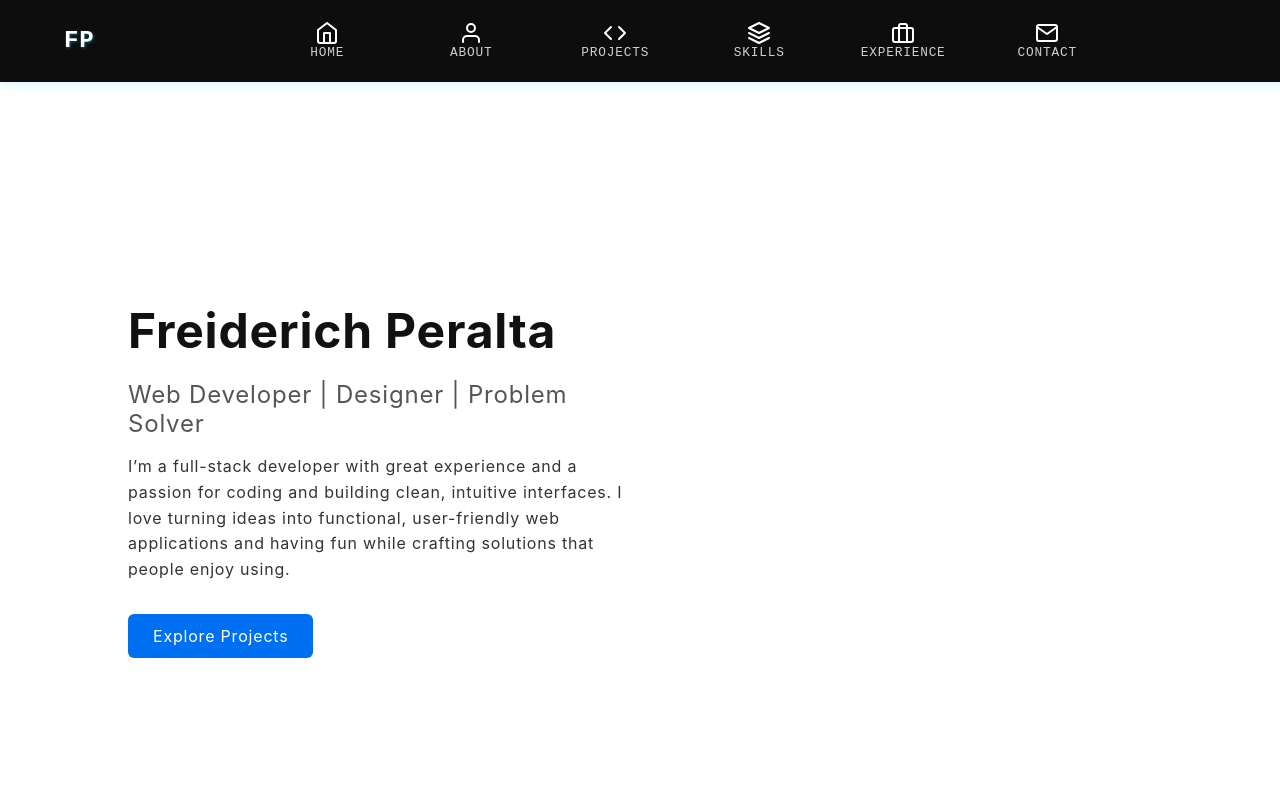
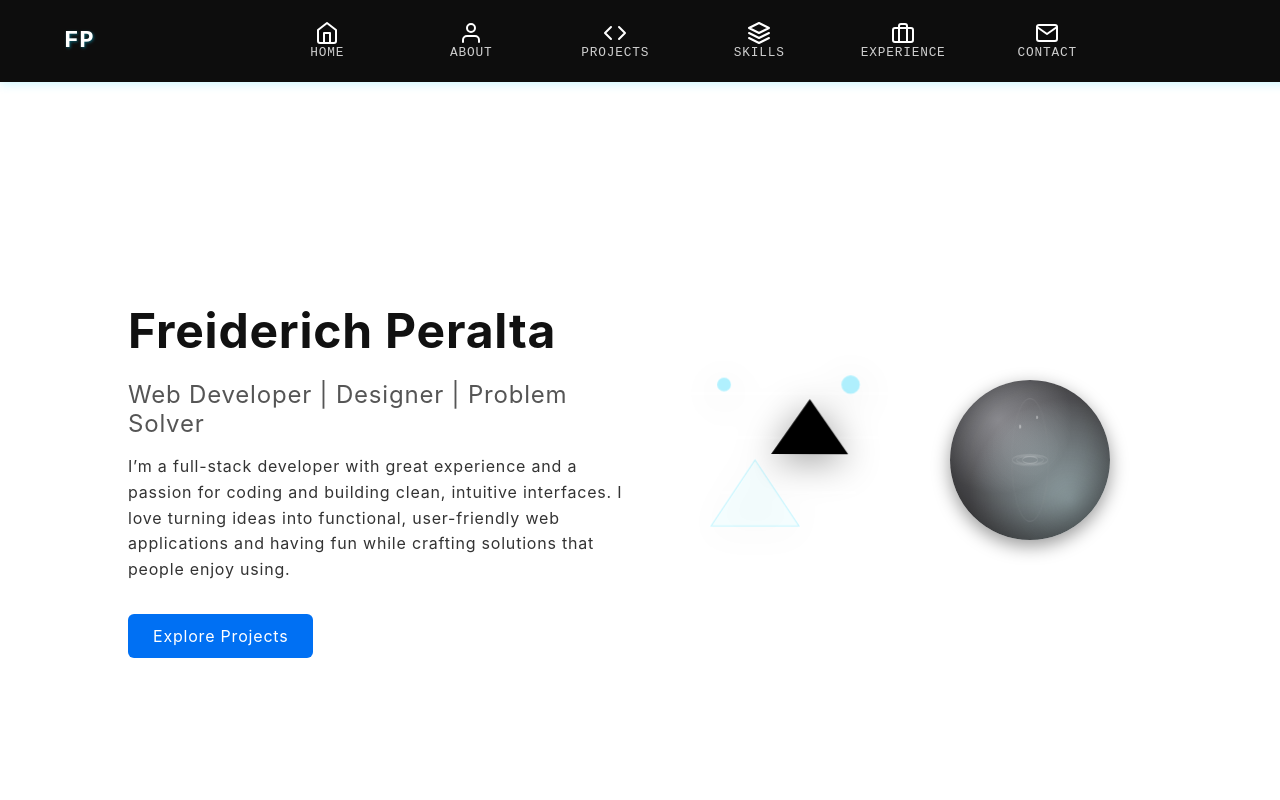
Before and after one commit to Freiderich/Portfolio, a React (Vite) app: page / in a window 1280 px wide. Shown: the top 800 px of the page. Built offline with nearby package versions, Linux system fonts and the light colour scheme.

Commit message:
Added appearance in home

```diff
--- a/src/components/Home.jsx
+++ b/src/components/Home.jsx
@@ -19,9 +19,46 @@ function Home() {
           <a href="#projects" className="cta-btn">Explore Projects</a>
         </div>
 
-        {/* RIGHT COLUMN (optional) */}
+        {/* RIGHT SIDE: abstract shapes + rotating globe */}
         <div className="home-right">
-          {/* You could add a minimal illustration or leave blank */}
+          <div className="right-inner">
+            {/* Abstract geometric composition (left of globe) */}
+            <div className="geom-wrap" aria-hidden="true">
+              <svg className="geom-svg" viewBox="0 0 200 200" preserveAspectRatio="xMidYMid meet">
+
+                <line x1="10" y1="40" x2="190" y2="40" className="g-line g-line-1" />
+                <line x1="20" y1="80" x2="180" y2="80" className="g-line g-line-2" />
+                <line x1="40" y1="130" x2="160" y2="130" className="g-line g-line-3" />
+
+
+                <polygon points="30,160 70,100 110,160" className="g-tri g-tri-1" />
+                <polygon points="120,45 155,95 85,95" className="g-tri-2" />
+
+
+                <circle cx="150" cy="30" r="8" className="g-dot g-dot-1" />
+                <circle cx="40" cy="30" r="6" className="g-dot g-dot-2" />
+              </svg>
+            </div>
+
+            {/* Globe (right) */}
+            <div className="globe-wrap" role="img" aria-label="Animated globe showing global work">
+              <div className="globe-sphere">
+                <div className="globe-core" />
+
+
+                <svg className="globe-lines" viewBox="0 0 120 120" preserveAspectRatio="xMidYMid meet">
+                  <g className="globe-group">
+                    <ellipse className="g-lat g-lat-1" cx="60" cy="60" rx="45" ry="4" />
+                    <ellipse className="g-lat g-lat-2" cx="60" cy="60" rx="35" ry="3" />
+                    <ellipse className="g-lat g-lat-3" cx="60" cy="60" rx="25" ry="2.5" />
+                    <circle cx="60" cy="60" r="46" className="g-ring" />
+                    <circle cx="85" cy="35" r="1.6" className="g-glint" />
+                    <circle cx="42" cy="28" r="1.4" className="g-glint" />
+                  </g>
+                </svg>
+              </div>
+            </div>
+          </div>
         </div>
       </div>
     </section>
--- a/src/styles/Home.css
+++ b/src/styles/Home.css
@@ -69,3 +69,171 @@
     width: 100%;
   }
 }
+
+/* container inside home-right */
+.home-right {
+  flex: 1;
+  display: flex;
+  align-items: center;
+  justify-content: center;
+  z-index: 1;
+  pointer-events: none; /* let links behind remain clickable unless you want shapes clickable */
+}
+
+.home-right .right-inner {
+  display: flex;
+  gap: 2rem;
+  align-items: center;
+  pointer-events: auto; /* enable clicking if needed later */
+}
+
+/* ===== Abstract geometric shapes ===== */
+.geom-wrap {
+  width: 220px;
+  height: 220px;
+  display: flex;
+  align-items: center;
+  justify-content: center;
+  filter: drop-shadow(0 6px 18px rgba(0,0,0,0.4));
+}
+
+.geom-svg {
+  width: 100%;
+  height: 100%;
+}
+
+/* lines and triangles */
+.g-line {
+  stroke: rgba(255,255,255,0.08);
+  stroke-width: 1.6;
+  stroke-linecap: round;
+  transform-origin: center;
+  transition: stroke 0.3s ease;
+}
+.g-line-1 { animation: floatX 6s ease-in-out infinite; }
+.g-line-2 { animation: floatX 5s ease-in-out infinite reverse; }
+.g-line-3 { animation: floatX 7s ease-in-out infinite; }
+
+.g-tri {
+  fill: rgba(0, 212, 255, 0.04);
+  stroke: rgba(0,212,255,0.22);
+  stroke-width: 1;
+  transition: transform 0.6s ease;
+  transform-origin: center;
+}
+.g-tri-1 { animation: bob 6.5s ease-in-out infinite; }
+.g-tri-2 { animation: bob 7.2s ease-in-out infinite reverse; }
+
+/* dots */
+.g-dot {
+  fill: rgba(0,212,255,0.9);
+  opacity: 0.15;
+  animation: pulse 2.6s infinite ease-in-out;
+}
+
+/* subtle animations */
+@keyframes floatX {
+  0% { transform: translateX(0); }
+  50% { transform: translateX(3px); }
+  100% { transform: translateX(0); }
+}
+@keyframes bob {
+  0% { transform: translateY(0) rotate(0deg); }
+  50% { transform: translateY(-6px) rotate(1.5deg); }
+  100% { transform: translateY(0) rotate(0deg); }
+}
+@keyframes pulse {
+  0% { opacity: 0.12; transform: scale(0.95); }
+  50% { opacity: 0.35; transform: scale(1.05); }
+  100% { opacity: 0.12; transform: scale(0.95); }
+}
+
+/* ===== Rotating Globe ===== */
+.globe-wrap {
+  width: 200px;
+  height: 200px;
+  display: flex;
+  align-items: center;
+  justify-content: center;
+  perspective: 900px; /* adds subtle 3D feel */
+}
+
+.globe-sphere {
+  width: 160px;
+  height: 160px;
+  position: relative;
+  transform-style: preserve-3d;
+}
+
+/* radial core that looks like a sphere */
+.globe-core {
+  position: absolute;
+  inset: 0;
+  margin: auto;
+  width: 100%;
+  height: 100%;
+  border-radius: 50%;
+  background: radial-gradient(circle at 30% 25%, rgba(255,255,255,0.06), rgba(0,0,0,0.35) 45%),
+              radial-gradient(circle at 75% 75%, rgba(0,212,255,0.12), rgba(10,10,20,0.5) 60%);
+  box-shadow: inset 0 -12px 40px rgba(0,0,0,0.5), 0 6px 18px rgba(0,0,0,0.4);
+  z-index: 0;
+}
+
+/* svg overlay lines that rotate */
+.globe-lines {
+  position: absolute;
+  inset: 0;
+  width: 100%;
+  height: 100%;
+  z-index: 2;
+  pointer-events: none;
+}
+
+.globe-group {
+  transform-origin: 50% 50%;
+  animation: rotateGlobe 9s linear infinite;
+}
+
+/* lat lines */
+.g-lat {
+  fill: none;
+  stroke: rgba(255,255,255,0.18);
+  stroke-width: 0.9;
+  stroke-linecap: round;
+}
+
+/* ring outline */
+.g-ring {
+  fill: none;
+  stroke: rgba(255,255,255,0.08);
+  stroke-width: 1;
+  stroke-linecap: round;
+}
+
+/* glints */
+.g-glint {
+  fill: rgba(255,255,255,0.9);
+  opacity: 0.7;
+  filter: drop-shadow(0 4px 8px rgba(0,212,255,0.12));
+}
+
+/* subtle counter-rotation for inner lats for parallax */
+.g-lat-2 { animation: latBack 12s linear infinite reverse; transform-origin: center; }
+.g-lat-3 { animation: latBack 16s linear infinite; transform-origin: center; }
+
+@keyframes rotateGlobe {
+  from { transform: rotateY(0deg) rotateZ(0deg); }
+  to   { transform: rotateY(360deg) rotateZ(0deg); }
+}
+@keyframes latBack {
+  from { transform: rotateY(0deg); }
+  to { transform: rotateY(-360deg); }
+}
+
+/* Responsiveness */
+@media (max-width: 900px) {
+  .home-right .right-inner { gap: 1rem; }
+  .geom-wrap, .globe-wrap { width: 140px; height: 140px; }
+  .globe-sphere { width: 110px; height: 110px; }
+  .geom-svg { width: 110px; height: 110px; }
+}
```
